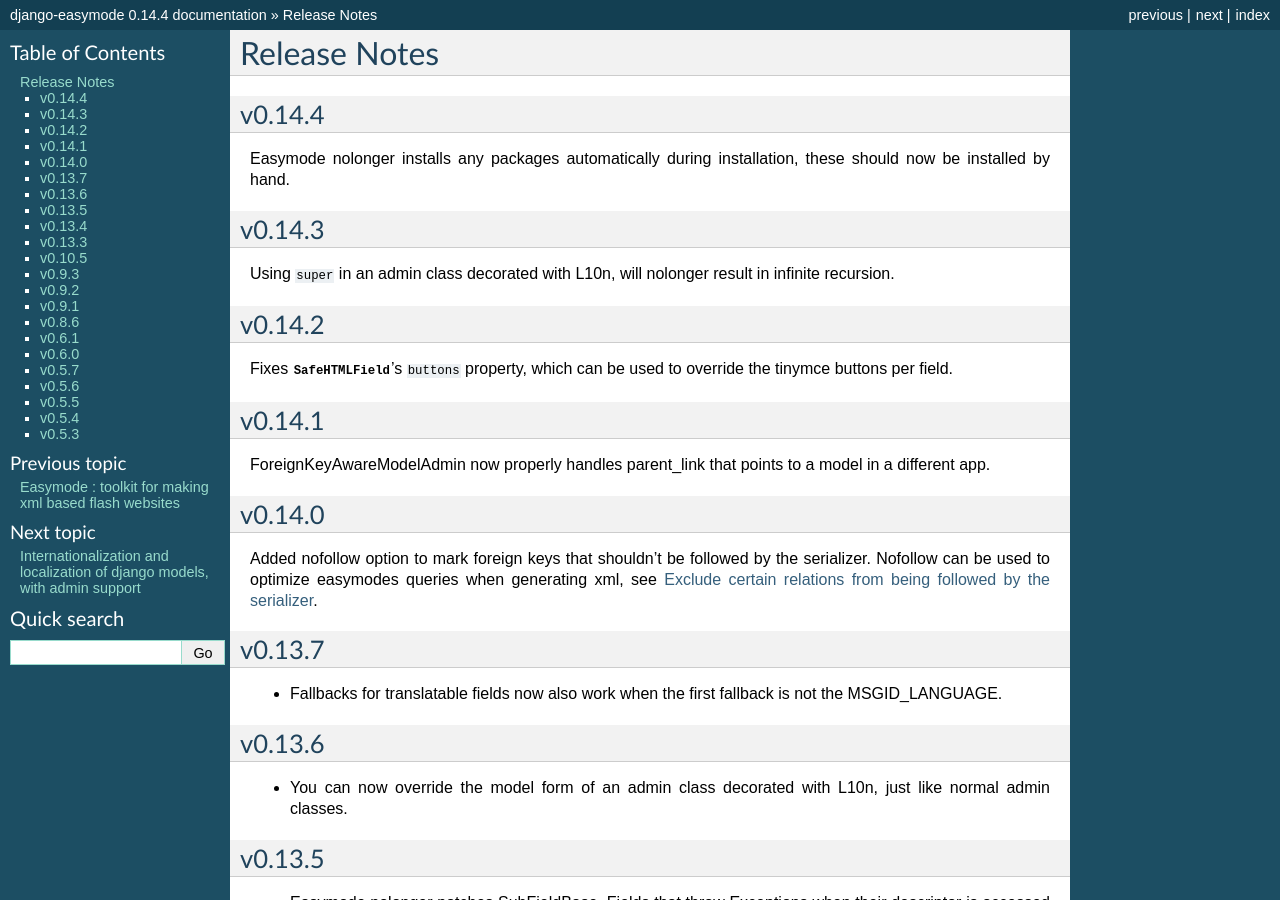
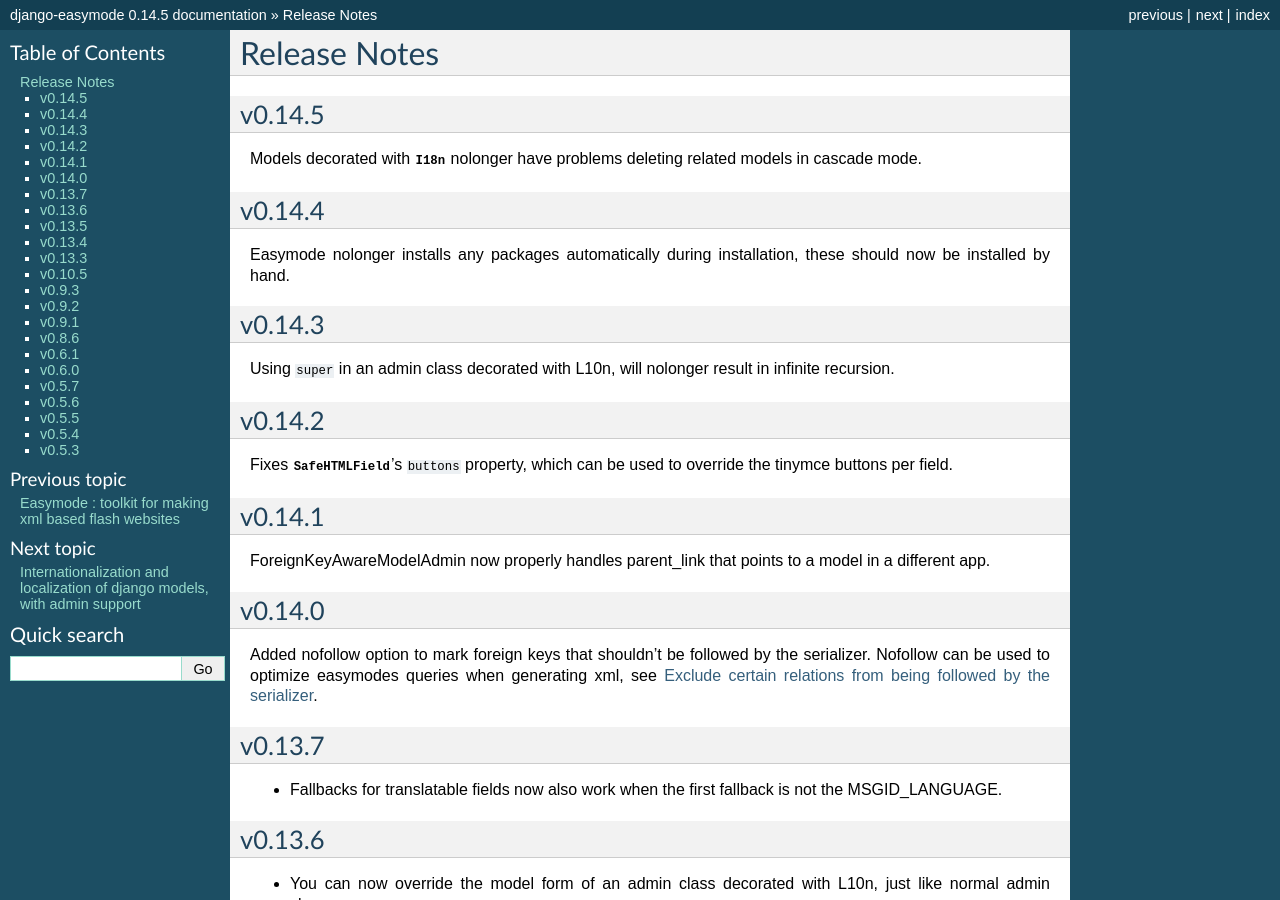
Before and after one commit to specialunderwear/django-easymode, a Sphinx documentation site: the page built from docs/changes.rst, in a window 1280 px wide and 900 px high. Built offline with Sphinx 7.4.7, drawn with Linux system fonts in a browser that asks for light colours; some of the changed text lies outside the part shown.

Commit message:
release 0.14.5

```diff
--- a/docs/changes.rst
+++ b/docs/changes.rst
@@ -1,5 +1,11 @@
 Release Notes
 =============
+
+v0.14.5
+-------
+
+Models decorated with :class:`~easymode.i18n.decorators.I18n` nolonger have problems deleting related models in
+cascade mode.
 
 v0.14.4
 -------
--- a/docs/i18n/index.rst
+++ b/docs/i18n/index.rst
@@ -182,8 +182,7 @@
 ---------------------
 
 You should always use lazy foreign keys in combination with the
-the :class:`~easymode.i18n.decorators.I18n` decorator. If you don't you might find
-that cascading delete will not work one day. Also using lazy foreign keys helps
+the :class:`~easymode.i18n.decorators.I18n` decorator. Lazy foreign keys helps
 to avoid cyclic imports, to which class decorators are extra sensitive.
 
 If for example you've got your models in a package instead of a module, you
--- a/setup.py
+++ b/setup.py
@@ -15,7 +15,7 @@
 
 release notes at http://packages.python.org/django-easymode/changes.html"""
 
-version = '0.14.4'
+version = '0.14.5'
 packages = []
 data_files = []
 
```
